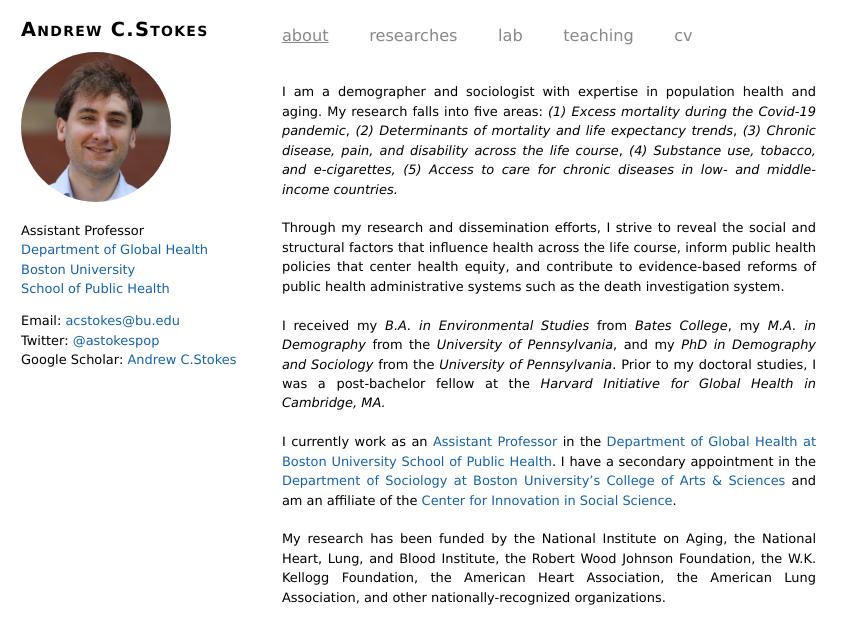
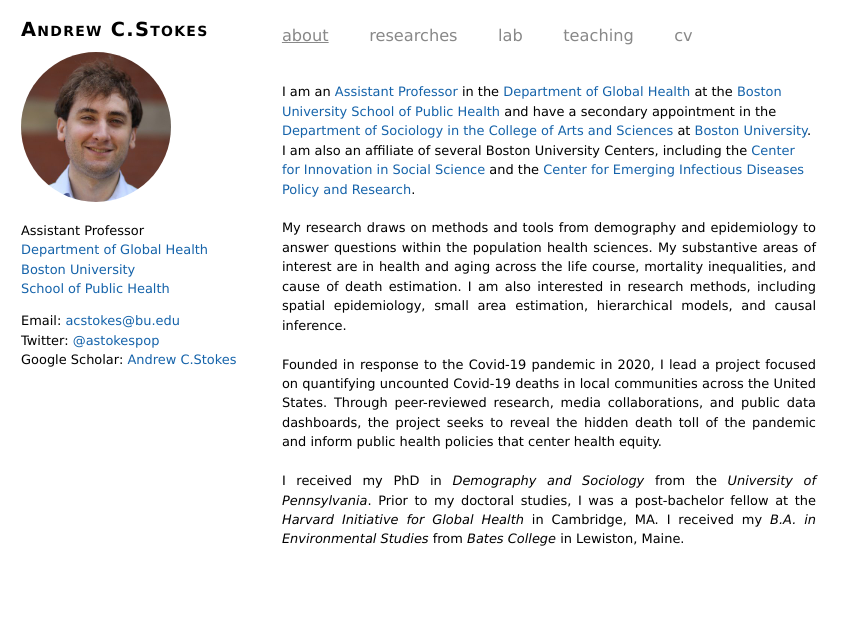
Before and after one commit to Aykerimm/andrew-profile, a Jekyll site: the page built from index.html, in a window 1280 px wide. Shown: the top 644 px of the page, without its empty margins (0-859 px from the left). Built offline with Jekyll 4.4.1, drawn with Linux system fonts in a browser that asks for light colours.

Commit message:
Updated main page text

```diff
--- a/_includes/navigation.html
+++ b/_includes/navigation.html
@@ -2,7 +2,7 @@
   {% for item in site.data.navigation %}
     <a
         href="{{ site.baseurl }}{{ item.url }}"
-        class="nav-item{% if page.url == item.url %} nav-item-selected{% endif %}"
+        class="nav-item{% if page.pageurl == item.url %} nav-item-selected{% endif %}"
     >
         {{ item.title }}
     </a>
--- a/_sass/researches.scss
+++ b/_sass/researches.scss
@@ -9,7 +9,9 @@
 .researches__description > ul {
     margin-left: 2em;
 }
-
+.researches__description li {
+    font-style: italic;
+}
 
 .research__url {
     margin: 0.5em 0;
--- a/index.html
+++ b/index.html
@@ -1,27 +1,32 @@
 ---
 layout: default
+pageurl: /
 ---
-<p class="about__p">I am a demographer and sociologist with expertise in population health and aging. My research falls into five areas:
-    <i>(1) Excess mortality during the Covid-19 pandemic</i>,
-    <i>(2) Determinants of mortality and life expectancy trends</i>,
-    <i>(3) Chronic disease, pain, and disability across the life course</i>,
-    <i>(4) Substance use, tobacco, and e-cigarettes, (5) Access to care for chronic diseases in low- and middle-income countries.</i>
+
+<p>I am an <a href="https://www.bu.edu/sph/profile/andrew-stokes/">Assistant Professor</a>
+    in the <a href="https://www.bu.edu/sph/about/departments/global-health/">Department of Global Health</a>
+    at the <a href="https://www.bu.edu/sph/">Boston University School of Public Health</a>
+    and have a secondary appointment in the <a href="https://www.bu.edu/sociology/">Department of Sociology in the College of Arts and Sciences</a>
+    at <a href="https://www.bu.edu/sociology/">Boston University</a>.
+    I am also an affiliate of several Boston University Centers, including the <a href="https://www.bu.edu/ciss/">Center for Innovation in Social Science</a>
+    and the <a href="https://www.bu.edu/ceid/">Center for Emerging Infectious Diseases Policy and Research</a>.
 </p>
 <br>
-<p class="about__p">Through my research and dissemination efforts, I strive to reveal the social and structural factors that influence health across the life course, inform public health policies that center health equity, and contribute to evidence-based reforms of public health administrative systems such as the death investigation system.</p>
+<p class="about__p">
+    My research draws on methods and tools from demography and epidemiology to answer questions within the population health sciences.
+    My substantive areas of interest are in health and aging across the life course, mortality inequalities, and cause of death estimation.
+    I am also interested in research methods, including spatial epidemiology, small area estimation, hierarchical models, and causal inference.
+</p>
 <br>
-<p class="about__p">I received my
-    <i>B.A. in Environmental Studies</i>
-    from <i>Bates College</i>,
-    my <i>M.A. in Demography</i>
-    from the <i>University of Pennsylvania</i>,
-    and my <i>PhD in Demography and Sociology</i>
-    from the <i>University of Pennsylvania</i>.
-    Prior to my doctoral studies, I was a post-bachelor fellow at the <i>Harvard Initiative for Global Health in Cambridge, MA.</i></p>
+<p class="about__p">
+    Founded in response to the Covid-19 pandemic in 2020,
+    I lead a project focused on quantifying uncounted Covid-19 deaths in local communities across the United States.
+    Through peer-reviewed research, media collaborations, and public data dashboards,
+    the project seeks to reveal the hidden death toll of the pandemic and inform public health policies that center health equity.
+</p>
 <br>
-<p class="about__p">I currently work as an <a class="info__url" href="https://www.bu.edu/sph/profile/andrew-stokes/">Assistant Professor</a>
-    in the <a class="info__url" href="https://www.bu.edu/sph/about/departments/global-health/">Department of Global Health at Boston University School of Public Health</a>.
-    I have a secondary appointment in the <a class="info__url" href="https://www.bu.edu/sociology/">Department of Sociology at Boston University’s College of Arts & Sciences</a>
-    and am an affiliate of the <a class="info__url" href="https://www.bu.edu/ciss/">Center for Innovation in Social Science</a>.</p>
-<br>
-<p class="about__p">My research has been funded by the National Institute on Aging, the National Heart, Lung, and Blood Institute, the Robert Wood Johnson Foundation, the W.K. Kellogg Foundation, the American Heart Association, the American Lung Association, and other nationally-recognized organizations.</p>
+<p class="about__p">
+    I received my PhD in <i>Demography and Sociology</i> from the <i>University of Pennsylvania</i>.
+    Prior to my doctoral studies, I was a post-bachelor fellow at the <i>Harvard Initiative for Global Health</i>
+    in Cambridge, MA. I received my <i>B.A. in Environmental Studies</i> from <i>Bates College</i> in Lewiston, Maine.
+</p>
--- a/lab.html
+++ b/lab.html
@@ -1,6 +1,7 @@
 ---
 layout: default
 lab-logo: "/assets/images/logo.png"
+pageurl: /lab
 ---
 
 <div class="lab">
--- a/researches.html
+++ b/researches.html
@@ -1,5 +1,6 @@
 ---
 layout: default
+pageurl: /researches
 ---
 <center>
     <p class="title">Researches</p>
--- a/teaching.html
+++ b/teaching.html
@@ -1,5 +1,6 @@
 ---
 layout: default
+pageurl: /teaching
 ---
 
 <p class="title">Teaching at Boston University</p>
```
